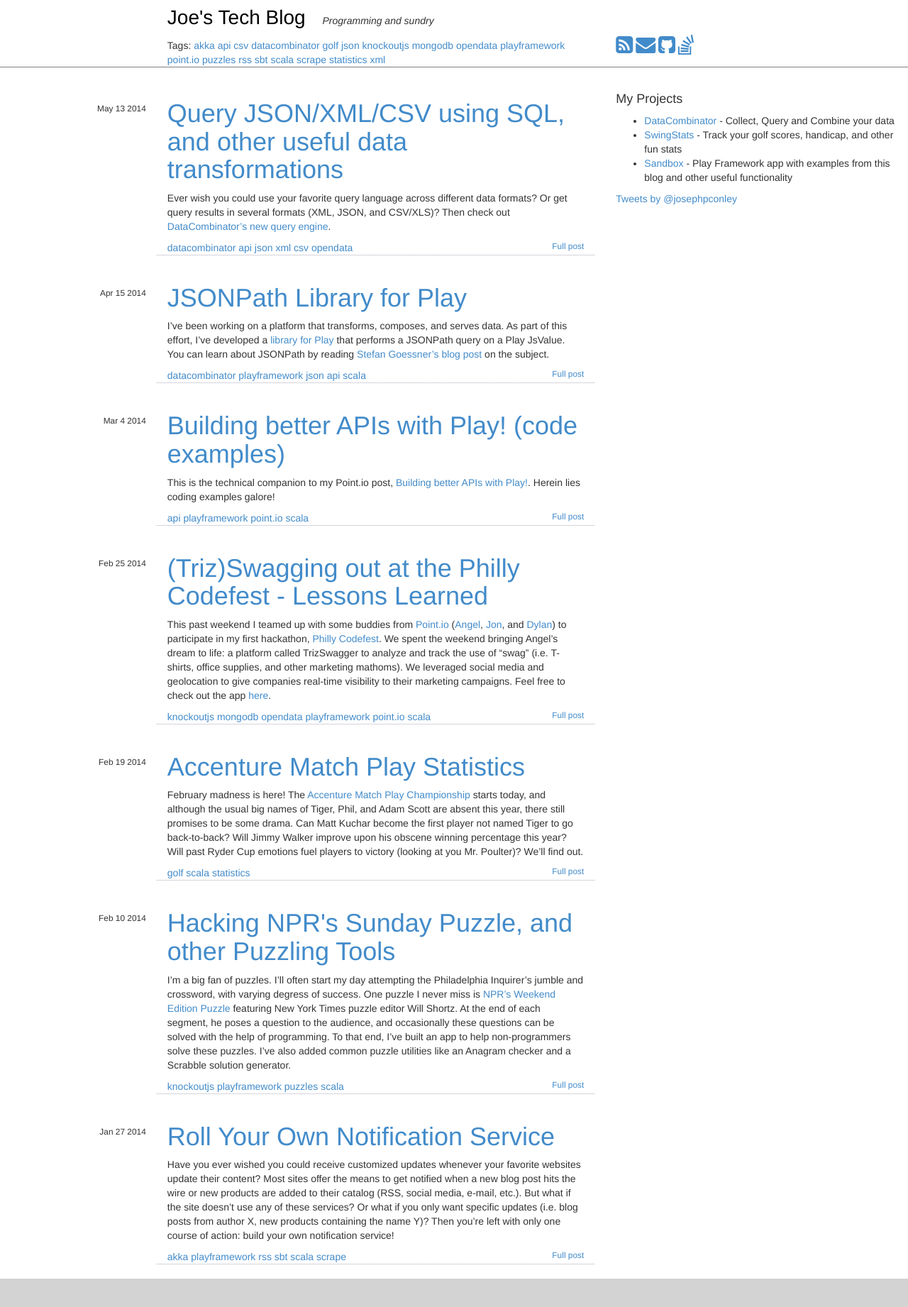
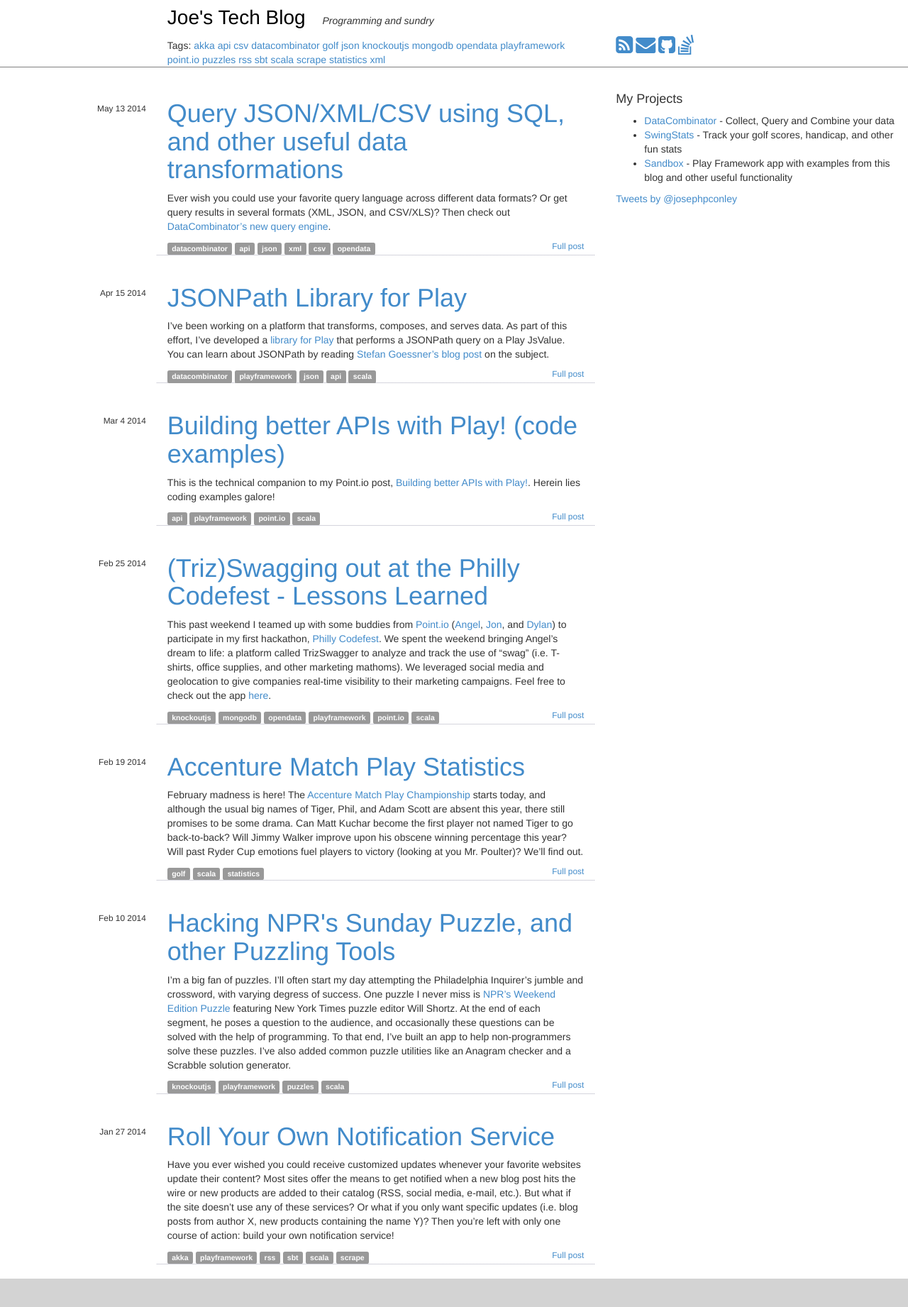
Before and after one commit to josephpconley/josephpconley.github.io, a Jekyll site: the page built from index.html, in a window 1280 px wide. Shown: the whole page at 71% size. Built offline with Jekyll 4.4.1, drawn with Linux system fonts in a browser that asks for light colours; a script that is not in the unit is left out; comment, search, counter and statistics services are not loaded.

Commit message:
label formatting

```diff
--- a/index.html
+++ b/index.html
@@ -13,7 +13,7 @@ title: Joe's Tech Blog
     <p>{{ post.excerpt }}</p>
     <div class="pull-left">
         {% for tag in post.tags %}
-        <a href="/tags/{{ tag }}/">{{ tag }}</a>
+        <a href="/tags/{{ tag }}/"><span class="label label-default">{{ tag }}</span></a>
         {% endfor %}
     </div>
     <div class="pull-right"><small class="pull-right"><a href="{{ post.url }}">Full post</a></small></div>
```
